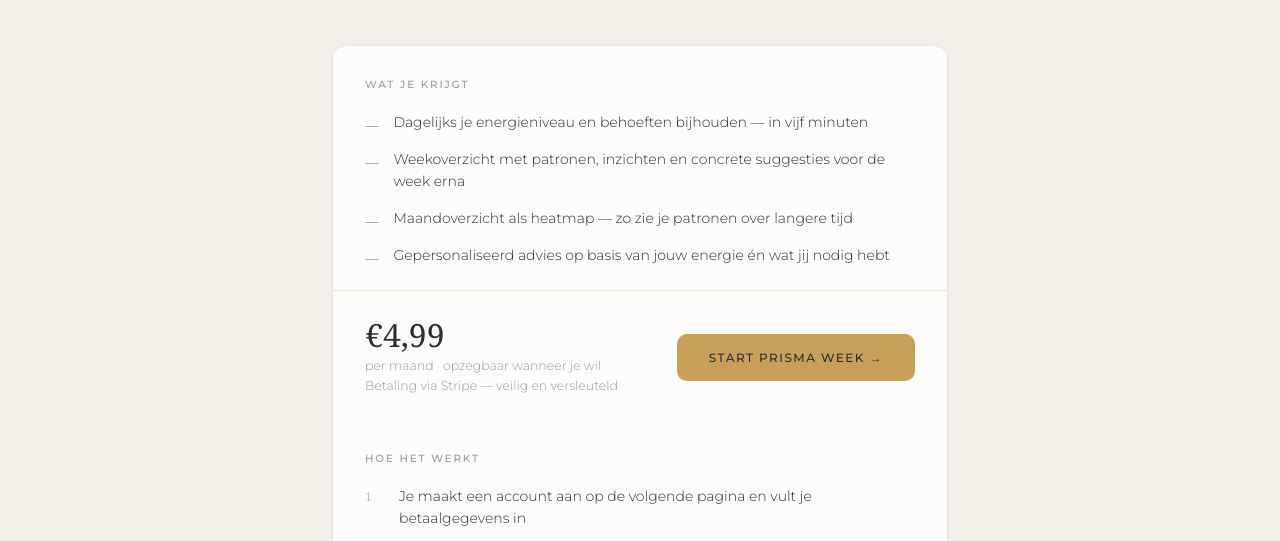
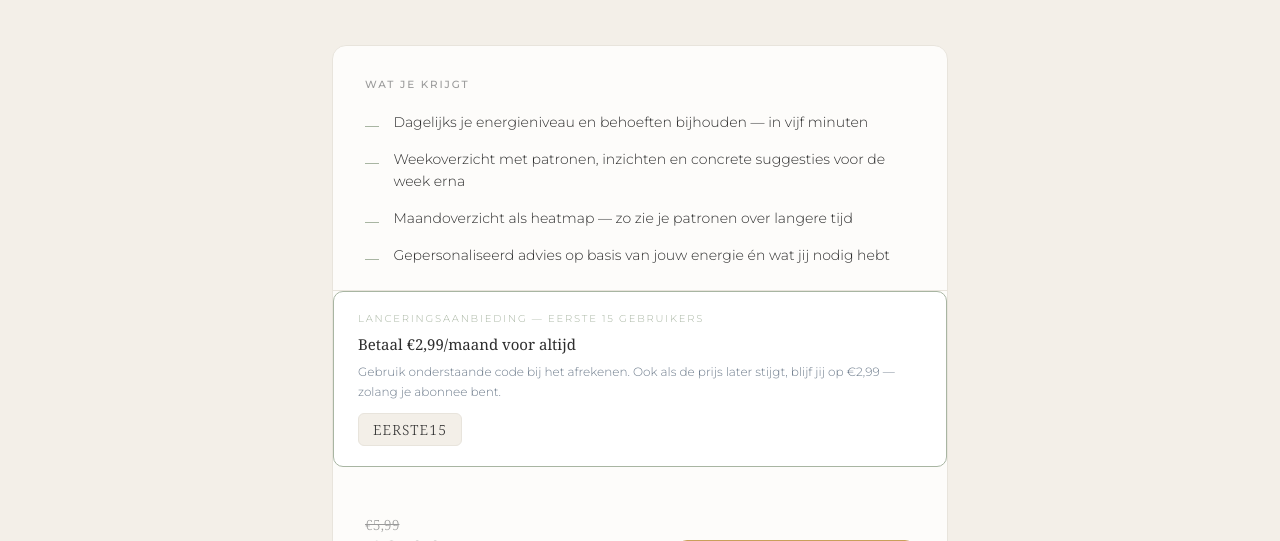
Before and after one commit to fleuryedgar542-blip/Prisma-website, a plain HTML site: page prisma-week-kopen.html in a window 1280 px wide. Shown: the part 387-928 px from the top of the page. Drawn offline with Linux system fonts and the light colour scheme.

Commit message:
Add files via upload

```diff
--- a/prisma-week-kopen.html
+++ b/prisma-week-kopen.html
@@ -347,6 +347,55 @@
     .gerust-grid { grid-template-columns: 1fr; }
     .kaart-sectie, .prijs-sectie, .hoe-sectie { padding: 1.5rem 1.25rem; }
   }
+
+  /* ── LANCERINGSBLOK ── */
+  .lancering-blok {
+    padding: 20px 24px;
+    background: white;
+    border: 1.5px solid var(--groen);
+    border-radius: 10px;
+    margin-bottom: 20px;
+  }
+  .lancering-label {
+    font-size: 10px;
+    letter-spacing: 0.18em;
+    text-transform: uppercase;
+    color: var(--groen);
+    margin-bottom: 8px;
+  }
+  .lancering-hoofdtekst {
+    font-family: 'Noto Serif', serif;
+    font-size: 15px;
+    font-weight: 400;
+    color: var(--grijs);
+    margin-bottom: 6px;
+    line-height: 1.5;
+  }
+  .lancering-subtekst {
+    font-size: 12px;
+    color: var(--blauw);
+    line-height: 1.7;
+  }
+  .lancering-code {
+    display: inline-block;
+    margin-top: 10px;
+    padding: 6px 14px;
+    background: var(--beige);
+    border: 1px solid var(--grijs-licht);
+    border-radius: 6px;
+    font-family: 'Noto Serif', serif;
+    font-size: 14px;
+    letter-spacing: 0.08em;
+    color: var(--grijs);
+  }
+  .prijs-oud {
+    font-family: 'Noto Serif', serif;
+    font-size: 14px;
+    color: var(--grijs-mid);
+    text-decoration: line-through;
+    margin-bottom: 2px;
+  }
+
 </style>
 </head>
 <body>
@@ -392,13 +441,22 @@
         </div>
       </div>
 
+      <!-- LANCERINGSBLOK -->
+      <div class="lancering-blok">
+        <div class="lancering-label">Lanceringsaanbieding — eerste 15 gebruikers</div>
+        <div class="lancering-hoofdtekst">Betaal €2,99/maand voor altijd</div>
+        <div class="lancering-subtekst">Gebruik onderstaande code bij het afrekenen. Ook als de prijs later stijgt, blijf jij op €2,99 — zolang je abonnee bent.</div>
+        <div class="lancering-code">EERSTE15</div>
+      </div>
+
       <!-- PRIJS + KNOP -->
       <div class="prijs-sectie">
         <div class="prijs-info">
-          <div class="prijs-bedrag">€4,99</div>
-          <div class="prijs-details">per maand · opzegbaar wanneer je wil<br>Betaling via Stripe — veilig en versleuteld</div>
+          <div class="prijs-oud">€5,99</div>
+          <div class="prijs-bedrag">€2,99</div>
+          <div class="prijs-details">per maand met code EERSTE15 · daarna €5,99<br>Betalen via iDEAL, creditcard of PayPal</div>
         </div>
-        <a href="https://payhip.com/b/hupyI" class="koop-btn" target="_blank" rel="noopener">
+        <a href="LEMON_SQUEEZY_URL" class="koop-btn" target="_blank" rel="noopener">
           Start PRISMA Week →
         </a>
       </div>
```
